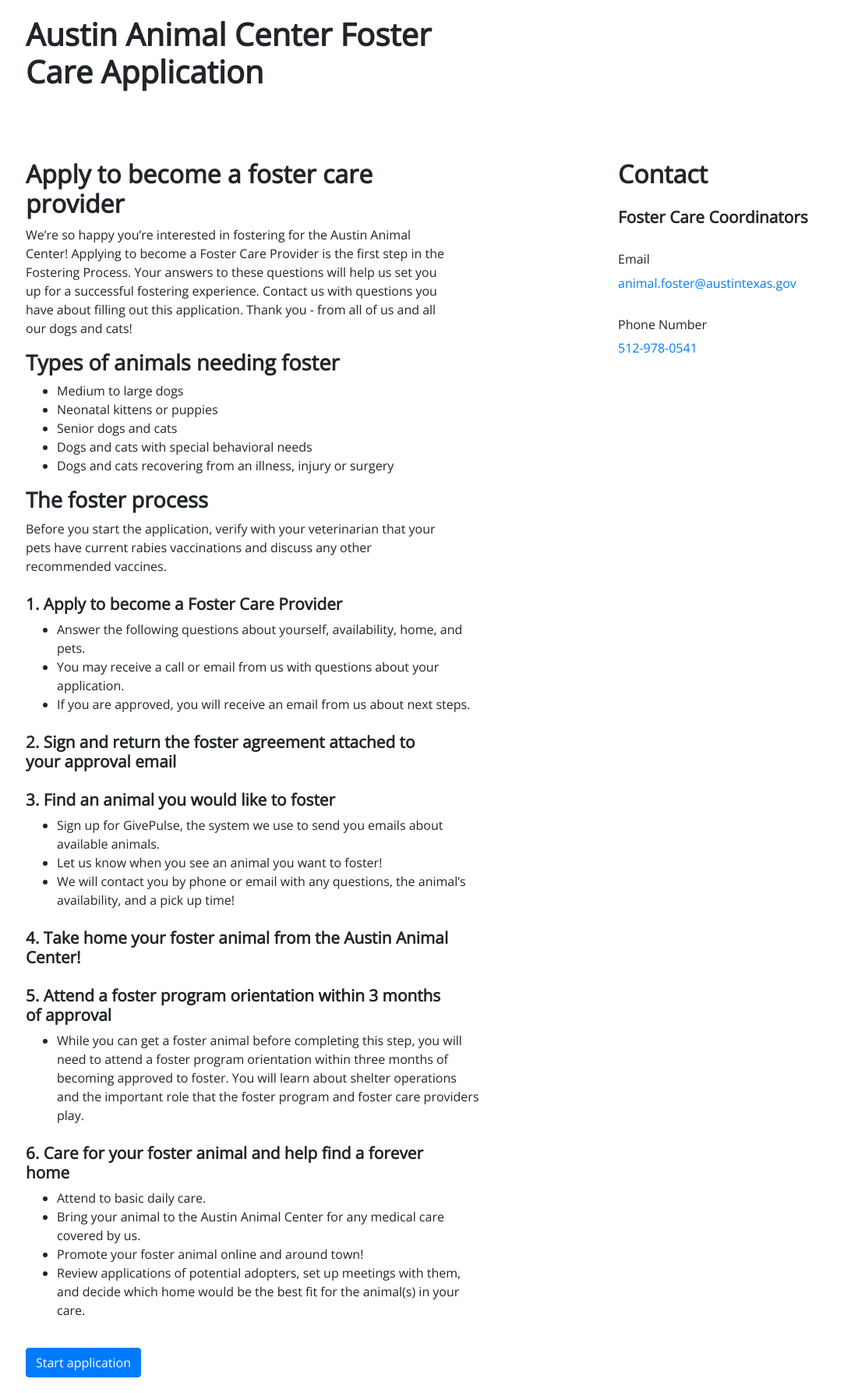
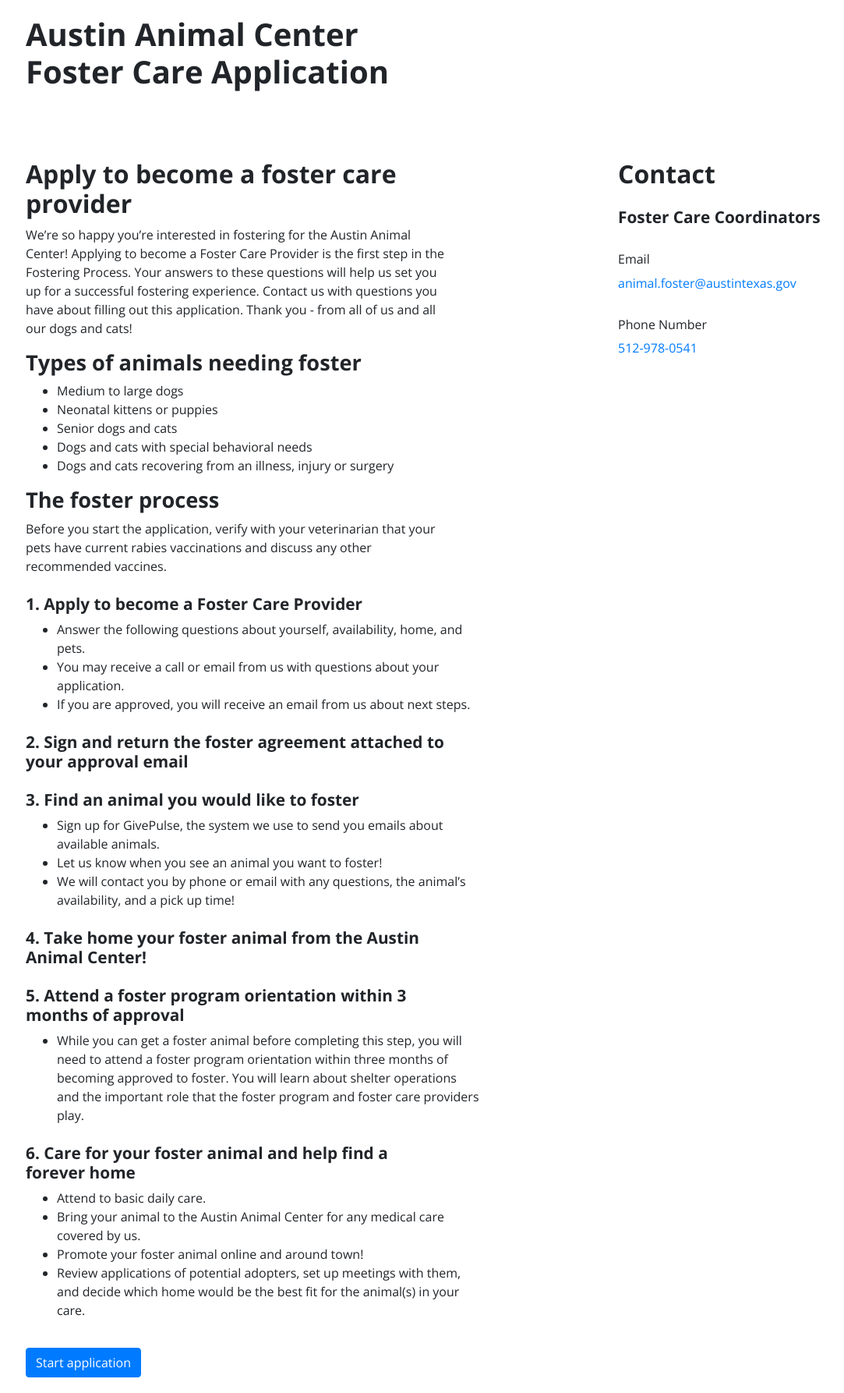
Before and after one commit to cityofaustin/prototypeform, a Jekyll site: the page built from _pages/index.html, in a window 1280 px wide. Shown: the whole page at 78% size, without its empty margins (52-1135 px from the left). Built offline with Jekyll 4.4.1, drawn with Linux system fonts in a browser that asks for light colours; nearby versions of some CDN libraries.

Commit message:
Added more font weights

```diff
--- a/_includes/head.html
+++ b/_includes/head.html
@@ -10,5 +10,5 @@
     <link rel="stylesheet" href="https://maxcdn.bootstrapcdn.com/bootstrap/4.0.0/css/bootstrap.min.css" integrity="sha384-Gn5384xqQ1aoWXA+058RXPxPg6fy4IWvTNh0E263XmFcJlSAwiGgFAW/dAiS6JXm" crossorigin="anonymous">
     <link rel="stylesheet" href="{{ '/css/main.css' | relative_url }}">
     <script defer src="https://use.fontawesome.com/releases/v5.0.6/js/all.js"></script>
-    <link href="https://fonts.googleapis.com/css?family=Lora|Open+Sans" rel="stylesheet">
+    <link href="https://fonts.googleapis.com/css?family=Lora:400,700|Open+Sans:400,600,700,800" rel="stylesheet">
 </head>
```
